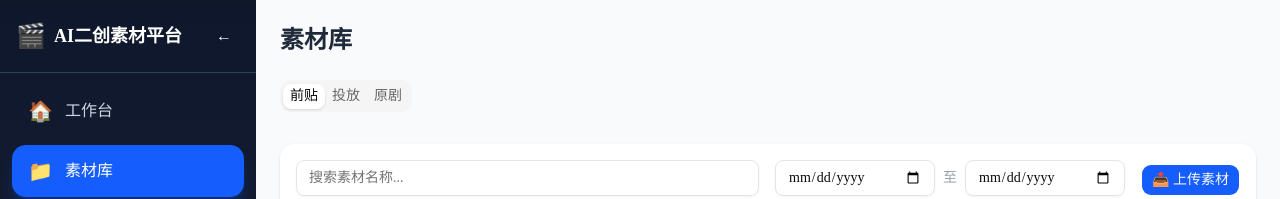
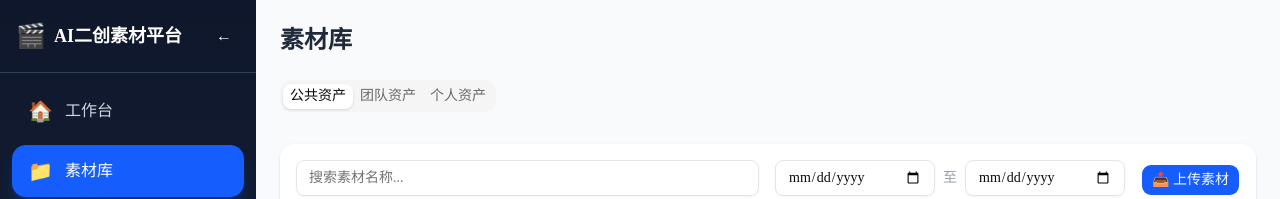
Before and after one commit to wanngzoe/ai-material-platform, a Next.js app: page /materials in a window 1280 px wide. Shown: the top 199 px of the page. Built offline with nearby package versions, Linux system fonts and the light colour scheme.

Commit message:
优化：素材库分类改为公共资产/团队资产/个人资产

```diff
--- a/src/app/materials/page.tsx
+++ b/src/app/materials/page.tsx
@@ -54,7 +54,7 @@ function MaterialList({
   startDate,
   endDate,
 }: {
-  category: "前贴" | "投放" | "原剧";
+  category: "公共资产" | "团队资产" | "个人资产";
   searchTerm: string;
   startDate: string;
   endDate: string;
@@ -122,12 +122,12 @@ function MaterialList({
 }
 
 export default function MaterialsPage() {
-  const [activeTab, setActiveTab] = useState("前贴");
+  const [activeTab, setActiveTab] = useState("公共资产");
   const [searchTerm, setSearchTerm] = useState("");
   const [startDate, setStartDate] = useState("");
   const [endDate, setEndDate] = useState("");
 
-  const categories = ["前贴", "投放", "原剧"] as const;
+  const categories = ["公共资产", "团队资产", "个人资产"] as const;
 
   return (
     <div className="p-6">
--- a/src/app/page.tsx
+++ b/src/app/page.tsx
@@ -15,14 +15,14 @@ const tasksData = tasks;
 
 export default function Workspace() {
   const totalMaterials =
-    materials.前贴.length + materials.投放.length + materials.原剧.length;
+    materials.公共资产.length + materials.团队资产.length + materials.个人资产.length;
   const totalTasks = tasksData.前贴生成.length + tasksData.素材拼接.length;
 
   // Get recent materials (sorted by upload time)
   const allMaterials = [
-    ...materials.前贴,
-    ...materials.投放,
-    ...materials.原剧,
+    ...materials.公共资产,
+    ...materials.团队资产,
+    ...materials.个人资产,
   ].sort((a, b) => b.uploadTime.localeCompare(a.uploadTime));
 
   // Get recent tasks (sorted by create time)
@@ -45,14 +45,14 @@ export default function Workspace() {
         </Card>
         <Card className="bg-gradient-to-br from-purple-500 to-purple-600 text-white">
           <CardContent className="p-6">
-            <div className="text-purple-100 text-sm">前贴素材</div>
-            <div className="text-3xl font-bold mt-2">{materials.前贴.length}</div>
+            <div className="text-purple-100 text-sm">公共素材</div>
+            <div className="text-3xl font-bold mt-2">{materials.公共资产.length}</div>
           </CardContent>
         </Card>
         <Card className="bg-gradient-to-br from-green-500 to-green-600 text-white">
           <CardContent className="p-6">
-            <div className="text-green-100 text-sm">投放素材</div>
-            <div className="text-3xl font-bold mt-2">{materials.投放.length}</div>
+            <div className="text-green-100 text-sm">团队素材</div>
+            <div className="text-3xl font-bold mt-2">{materials.团队资产.length}</div>
           </CardContent>
         </Card>
         <Card className="bg-gradient-to-br from-orange-500 to-orange-600 text-white">
--- a/src/app/tasks/generation/page.tsx
+++ b/src/app/tasks/generation/page.tsx
@@ -41,7 +41,7 @@ const mockTask: GenerationTask = {
     id: "QG-0001",
     name: "前贴生成任务_1",
     generationMode: "video",
-    referenceVideo: materials.前贴[0],
+    referenceVideo: materials.公共资产[0],
     textPrompt: "",
     model: "seedance_2.0",
     aspectRatio: "16:9",
@@ -1788,10 +1788,10 @@ function MaterialPickerDialog({ open, onClose, onSelect }: {
   onClose: () => void;
   onSelect: (material: Material) => void;
 }) {
-  const [activeTab, setActiveTab] = useState<"前贴" | "投放" | "原剧">("前贴");
+  const [activeTab, setActiveTab] = useState<"公共资产" | "团队资产" | "个人资产">("公共资产");
   const [searchTerm, setSearchTerm] = useState("");
 
-  const categories = ["前贴", "投放", "原剧"] as const;
+  const categories = ["公共资产", "团队资产", "个人资产"] as const;
 
   const filteredMaterials = useMemo(() => {
     let result = materials[activeTab];
--- a/src/app/tasks/page.tsx
+++ b/src/app/tasks/page.tsx
@@ -334,7 +334,7 @@ function CreateTaskForm({
                   <SelectValue placeholder="选择参考视频" />
                 </SelectTrigger>
                 <SelectContent>
-                  {materials.前贴.map((video) => (
+                  {materials.公共资产.map((video) => (
                     <SelectItem key={video.id} value={video.id}>
                       <div className="flex items-center gap-2">
                         <img
--- a/src/lib/mockData.ts
+++ b/src/lib/mockData.ts
@@ -2,7 +2,7 @@ import { MaterialsData, TasksData } from "./types";
 
 // Fixed data to avoid hydration mismatch
 export const materials: MaterialsData = {
-  前贴: [
+  公共资产: [
     { id: "QT-0001", name: "前贴广告片段_1", duration: "15秒", uploadTime: "2026-03-15 10:30", thumbnail: "https://picsum.photos/seed/qt1/320/180" },
     { id: "QT-0002", name: "前贴广告片段_2", duration: "30秒", uploadTime: "2026-03-14 14:20", thumbnail: "https://picsum.photos/seed/qt2/320/180" },
     { id: "QT-0003", name: "前贴广告片段_3", duration: "20秒", uploadTime: "2026-03-13 09:15", thumbnail: "https://picsum.photos/seed/qt3/320/180" },
@@ -12,7 +12,7 @@ export const materials: MaterialsData = {
     { id: "QT-0007", name: "前贴广告片段_7", duration: "18秒", uploadTime: "2026-03-09 08:45", thumbnail: "https://picsum.photos/seed/qt7/320/180" },
     { id: "QT-0008", name: "前贴广告片段_8", duration: "40秒", uploadTime: "2026-03-08 15:10", thumbnail: "https://picsum.photos/seed/qt8/320/180" },
   ],
-  投放: [
+  团队资产: [
     { id: "TF-0001", name: "投放素材_1", duration: "60秒", uploadTime: "2026-03-18 10:00", thumbnail: "https://picsum.photos/seed/tf1/320/180", status: "投放中" },
     { id: "TF-0002", name: "投放素材_2", duration: "45秒", uploadTime: "2026-03-17 14:30", thumbnail: "https://picsum.photos/seed/tf2/320/180", status: "已结束" },
     { id: "TF-0003", name: "投放素材_3", duration: "90秒", uploadTime: "2026-03-16 09:20", thumbnail: "https://picsum.photos/seed/tf3/320/180", status: "待审核" },
@@ -24,7 +24,7 @@ export const materials: MaterialsData = {
     { id: "TF-0009", name: "投放素材_9", duration: "55秒", uploadTime: "2026-03-10 10:25", thumbnail: "https://picsum.photos/seed/tf9/320/180", status: "投放中" },
     { id: "TF-0010", name: "投放素材_10", duration: "85秒", uploadTime: "2026-03-09 12:40", thumbnail: "https://picsum.photos/seed/tf10/320/180", status: "已结束" },
   ],
-  原剧: [
+  个人资产: [
     { id: "YJ-0001", name: "原剧第1集", duration: "2400秒", uploadTime: "2026-01-05 08:00", thumbnail: "https://picsum.photos/seed/yj1/320/180", episode: "第1集" },
     { id: "YJ-0002", name: "原剧第2集", duration: "2580秒", uploadTime: "2026-01-06 08:00", thumbnail: "https://picsum.photos/seed/yj2/320/180", episode: "第2集" },
     { id: "YJ-0003", name: "原剧第3集", duration: "2520秒", uploadTime: "2026-01-07 08:00", thumbnail: "https://picsum.photos/seed/yj3/320/180", episode: "第3集" },
--- a/src/lib/types.ts
+++ b/src/lib/types.ts
@@ -89,9 +89,9 @@ export interface Task {
 }
 
 export interface MaterialsData {
-  前贴: Material[];
-  投放: Material[];
-  原剧: Material[];
+  公共资产: Material[];
+  团队资产: Material[];
+  个人资产: Material[];
 }
 
 export interface TasksData {
```
